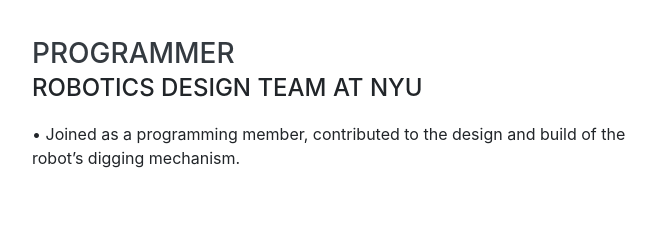
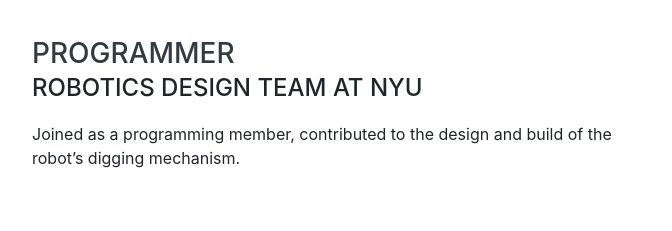
Before and after one commit to leohohoho/leohohoho.github.io, a website with bundled scripts: page index.html in a window 1280 px wide. Shown: the part 3860-4091 px from the top of the page, 288-960 px from the left. Built offline with nearby package versions, Linux system fonts and the light colour scheme; a web font is replaced by a local one.

Commit message:
Update index.html

```diff
--- a/index.html
+++ b/index.html
@@ -228,7 +228,7 @@
           <div class="resume-content">
             <h3 class="mb-0">Programmer</h3>
             <div class="subheading mb-3">Robotics Design Team at NYU</div>
-            <p>•	Joined as a programming member, contributed to the design and build of the robot’s digging mechanism.</p>
+            <p>Joined as a programming member, contributed to the design and build of the robot’s digging mechanism.</p>
           </div>
           <div class="resume-date text-md-right">
             <span class="text-primary">September 2018 - May 2019</span>
```
